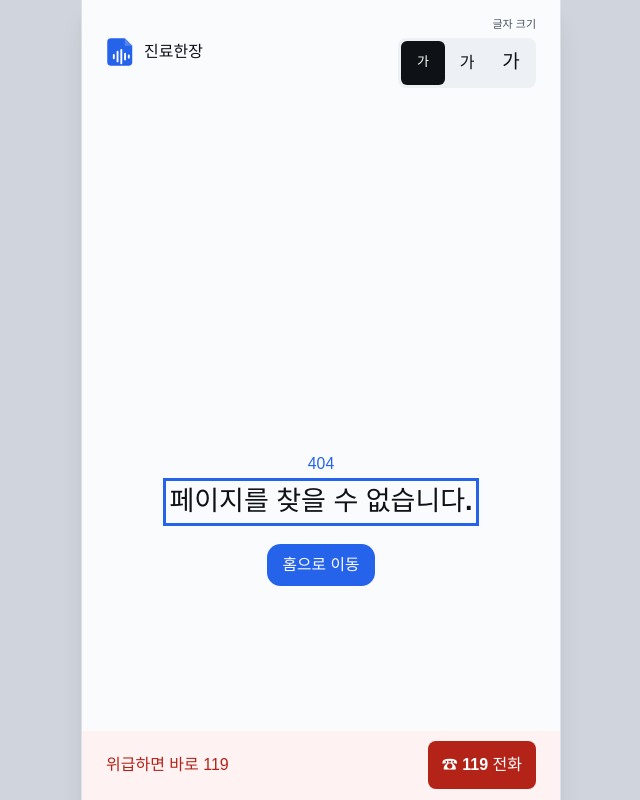
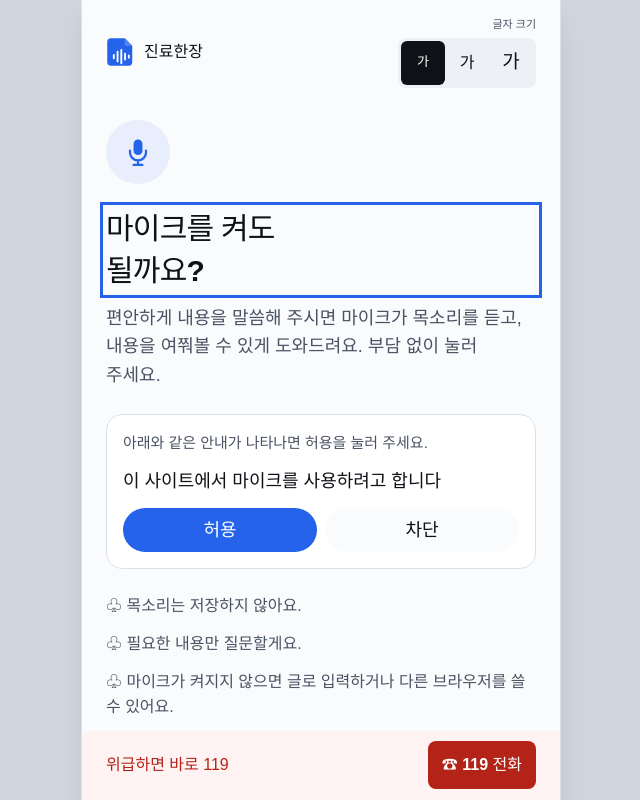
Before and after one commit to AI-healthCare-Team5/Team5-FE, a React (Vite) app: page /mic-guide in a window 1280 px wide. Before the commit this address had no page. Shown: the top 800 px of the page, without its empty margins (319-959 px from the left). Built offline with nearby package versions, Linux system fonts and the light colour scheme.

Commit message:
Feat: 마이크 안내와 사용 불가 화면 구현

```diff
--- a/src/App.tsx
+++ b/src/App.tsx
@@ -2,12 +2,15 @@ import { createBrowserRouter, RouterProvider } from "react-router";
 import { StartPage } from "@/pages/start/StartPage";
 import { NotFoundPage } from "@/pages/not-found/NotFoundPage";
 import { AppShell } from "@/components/layout/AppShell";
+import { MicGuidePage } from "@/pages/mic-guide/MicGuidePage";
 
 const router = createBrowserRouter([
   {
     element: <AppShell />,
     children: [
       { path: "/", element: <StartPage /> },
+      { path: "/mic-guide", element: <MicGuidePage /> },
+      { path: "/mic-guide/unavailable", element: <MicGuidePage unavailable /> },
       { path: "*", element: <NotFoundPage /> },
     ],
   },
--- /dev/null
+++ b/src/pages/mic-guide/MicGuidePage.tsx
@@ -0,0 +1,83 @@
+import { MicrophoneIcon } from "@/components/MicrophoneIcon";
+import { ActionLink, Card, PageTitle } from "@/components/ui";
+
+export function MicGuidePage({
+  unavailable = false,
+}: {
+  unavailable?: boolean;
+}) {
+  return (
+    <>
+      <span className="grid h-[64px] w-[64px] place-items-center rounded-full bg-brand-soft text-brand">
+        <MicrophoneIcon />
+      </span>
+      <PageTitle
+        description={
+          unavailable
+            ? "마이크 권한이 꺼져 있거나, 지금 브라우저에서 마이크를 쓸 수 없어요."
+            : "편안하게 내용을 말씀해 주시면 마이크가 목소리를 듣고, 내용을 여쭤볼 수 있게 도와드려요. 부담 없이 눌러 주세요."
+        }
+      >
+        {unavailable ? (
+          "마이크를 사용할 수 없어요"
+        ) : (
+          <>
+            마이크를 켜도
+            <br />
+            될까요?
+          </>
+        )}
+      </PageTitle>
+      {unavailable ? (
+        <>
+          <ActionLink to="/text-input">글로 입력하기</ActionLink>
+          <ActionLink to="/mic-guide" variant="outline">
+            마이크 다시 시도
+          </ActionLink>
+          <Card>
+            <h2 className="font-bold">이렇게 해 보세요</h2>
+            <ol className="mt-3 list-decimal space-y-3 pl-5 text-[0.889rem] text-muted">
+              <li>브라우저 설정에서 마이크를 허용해 주세요.</li>
+              <li>카카오톡 안에서 열었다면 Chrome이나 Safari로 열어 주세요.</li>
+              <li>마이크를 쓰기 어려우면 글로 입력해도 괜찮아요.</li>
+            </ol>
+          </Card>
+          <ActionLink to="/" variant="quiet">
+            처음으로
+          </ActionLink>
+        </>
+      ) : (
+        <>
+          <Card>
+            <p className="mb-3 text-[0.833rem] text-muted">
+              아래와 같은 안내가 나타나면 허용을 눌러 주세요.
+            </p>
+            <p className="font-semibold">
+              이 사이트에서 마이크를 사용하려고 합니다
+            </p>
+            <div aria-hidden="true" className="mt-3 flex gap-2">
+              <span className="flex-1 rounded-full bg-brand px-4 py-2 text-center text-white">
+                허용
+              </span>
+              <span className="flex-1 rounded-full bg-canvas px-4 py-2 text-center">
+                차단
+              </span>
+            </div>
+          </Card>
+          <ul className="space-y-3 text-[0.889rem] text-muted">
+            <li>♧ 목소리는 저장하지 않아요.</li>
+            <li>♧ 필요한 내용만 질문할게요.</li>
+            <li>
+              ♧ 마이크가 켜지지 않으면 글로 입력하거나 다른 브라우저를 쓸 수
+              있어요.
+            </li>
+          </ul>
+          <ActionLink to="/interview">마이크 허용하고 시작</ActionLink>
+          <ActionLink to="/text-input" variant="outline">
+            글로 입력할게요
+          </ActionLink>
+        </>
+      )}
+    </>
+  );
+}
```
